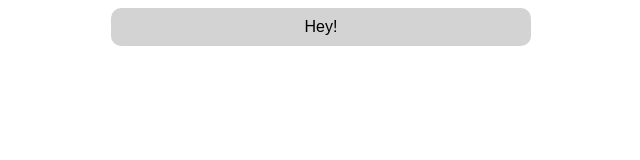
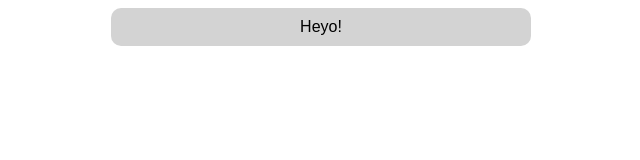
Before and after one commit to TheCodeSpace/MYOW, a plain HTML site: page index.html in a window 1280 px wide. Shown: the full height of the page, 319-959 px from the left. Drawn offline with Linux system fonts and the light colour scheme.

Commit message:
Added a testing thing

```diff
--- a/index.html
+++ b/index.html
@@ -22,6 +22,6 @@
 		<link rel="stylesheet" type="text/css" href="bin/lib/css/main.css">
     </head>
     <body>
-    <a class="basic">Hey!</a>
+    <a class="basic">Heyo!</a>
     </body>
 </html>
```
